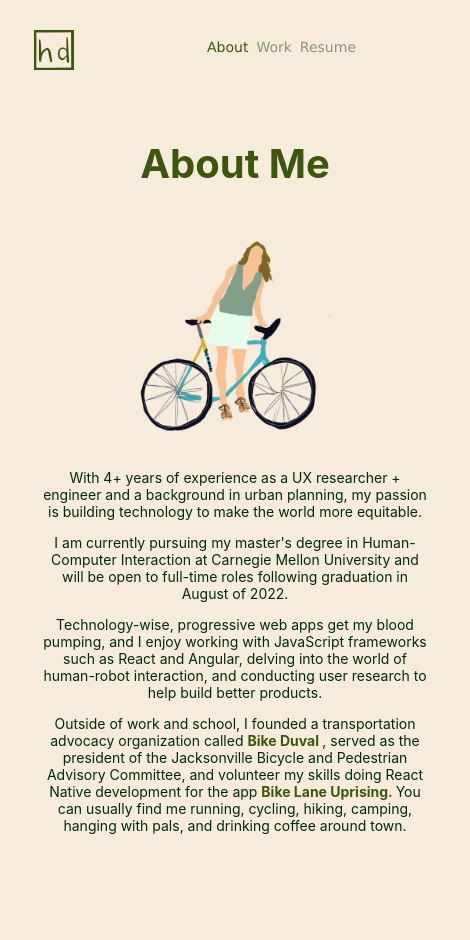
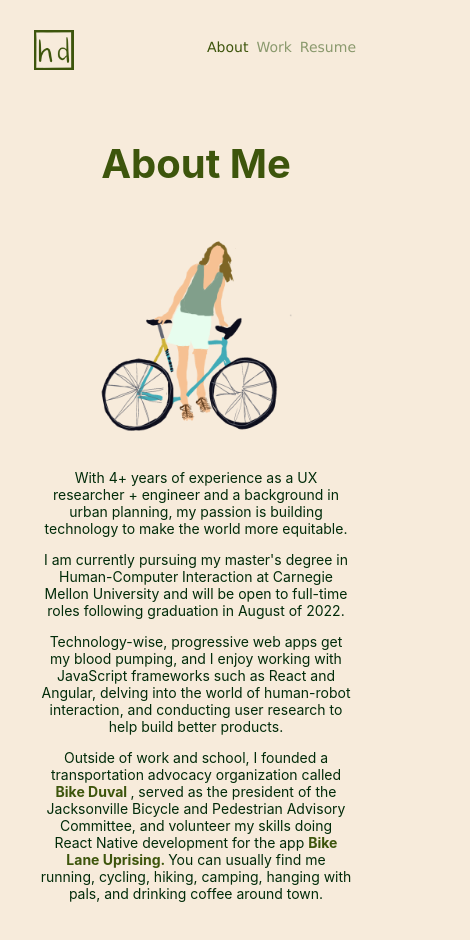
Before and after one commit to healydwya/healydwya.github.io, a React (Create React App) app: page /about in a window 390 px wide. Shown: the top 940 px of the page, 470 px wide, since content can reach past the window. Built offline with nearby package versions, Linux system fonts and the light colour scheme.

Commit message:
responsive about page

```diff
--- a/src/About.scss
+++ b/src/About.scss
@@ -36,7 +36,8 @@
 
 @media (max-width: 1024px) {
     .about-page {
-        width: 100%;
+        overflow-x: hidden;
+        width: 80vw;
         text-align: center;
         h1 {
             font-size: 40px;
```
